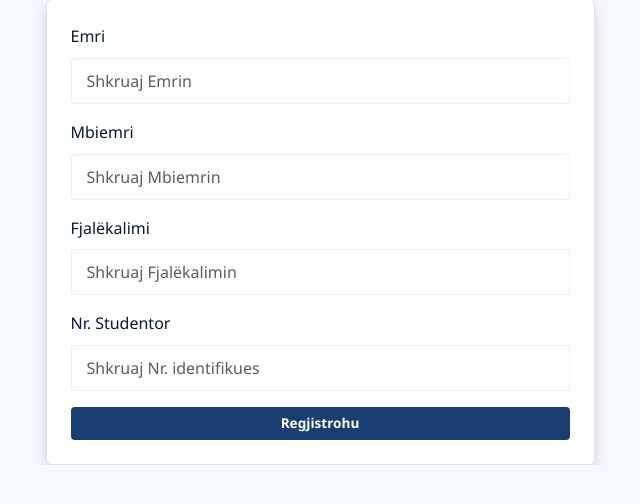
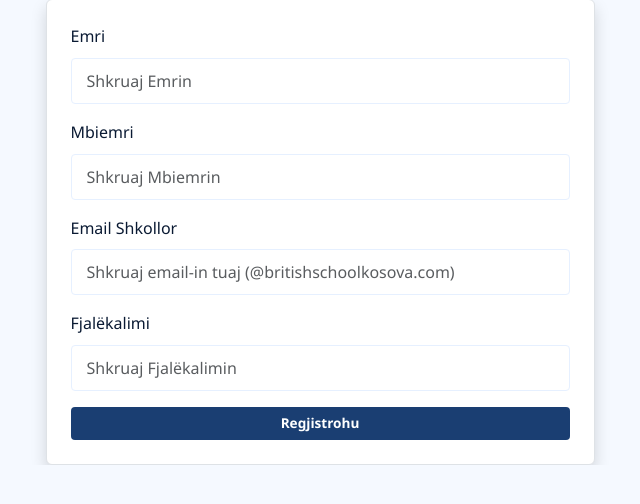
Before and after one commit to Leart-O/PanairBSK, a PHP site: page /signup.php in a window 1280 px wide. Shown: the part 211-715 px from the top of the page, without its empty margins (320-960 px from the left). Run offline with PHP 8.4, Linux system fonts and the light colour scheme.

Commit message:
Finished

```diff
--- a/admin.php
+++ b/admin.php
@@ -8,7 +8,7 @@ if (!isset($_SESSION['user_id']) || $_SESSION['role'] !== 'admin') {
 include("config.php");
 
 // Fetch held books
-$result = $db->query("SELECT bh.id, u.name, u.mbiemri, u.kartela_id, l.title, bh.hold_date, bh.pickup_date, bh.return_status
+$result = $db->query("SELECT bh.id, u.name, u.mbiemri, u.email, l.title, bh.hold_date, bh.pickup_date, bh.return_status
                       FROM book_holds bh
                       JOIN users u ON bh.user_id = u.id
                       JOIN librat l ON bh.book_id = l.id");
@@ -42,7 +42,7 @@ $result = $db->query("SELECT bh.id, u.name, u.mbiemri, u.kartela_id, l.title, bh
             <thead class="table-dark">
                 <tr>
                     <th>Emri i Studentit</th>
-                    <th>Kartela ID</th>
+                    <th>Email</th>
                     <th>Titulli i Librit</th>
                     <th>Data e rezervimit</th>
                     <th>Data e tërheqjes</th>
@@ -54,7 +54,7 @@ $result = $db->query("SELECT bh.id, u.name, u.mbiemri, u.kartela_id, l.title, bh
                 <?php while ($row = $result->fetch_assoc()): ?>
                     <tr>
                         <td><?php echo $row['name'] . ' ' . $row['mbiemri']; ?></td>
-                        <td><?php echo $row['kartela_id']; ?></td>
+                        <td><?php echo $row['email']; ?></td>
                         <td><?php echo $row['title']; ?></td>
                         <td><?php echo $row['hold_date']; ?></td>
                         <td><?php echo $row['pickup_date']; ?></td>
--- a/header.php
+++ b/header.php
@@ -4,15 +4,22 @@ if (session_status() === PHP_SESSION_NONE) {
 }
 include("config.php"); // Lidhja me bazën e të dhënave
 
-if ($_SERVER['REQUEST_METHOD'] === 'POST') {
-    $name = $_POST['name'];
-    $password = password_hash($_POST['password'], PASSWORD_DEFAULT);
-    $mbiemri = $_POST['mbiemri'];
-    $kartela_id = $_POST['kartela_id'];
+if ($_SERVER['REQUEST_METHOD'] === 'POST' && isset($_POST['form_type']) && $_POST['form_type'] === 'registration') {
+    // Validate input
+    $name = isset($_POST['name']) ? trim($_POST['name']) : null;
+    $password = isset($_POST['password']) ? password_hash(trim($_POST['password']), PASSWORD_DEFAULT) : null;
+    $mbiemri = isset($_POST['mbiemri']) ? trim($_POST['mbiemri']) : null;
+    $email = isset($_POST['email']) ? trim($_POST['email']) : null;
+
+    // Check if any field is missing
+    if (!$name || !$password || !$mbiemri || !$email) {
+        echo "<p style='color: red;'>All fields are required.</p>";
+        exit;
+    }
 
     // Shto përdoruesin në tabelën `users`
-    $stmt = $db->prepare("INSERT INTO users (name, password, role, mbiemri, kartela_id) VALUES (?, ?, 'student', ?, ?)");
-    $stmt->bind_param('ssss', $name, $password, $mbiemri, $kartela_id);
+    $stmt = $db->prepare("INSERT INTO users (name, password, role, mbiemri, email) VALUES (?, ?, 'student', ?, ?)");
+    $stmt->bind_param('ssss', $name, $password, $mbiemri, $email);
 
     if ($stmt->execute()) {
         // Ruaj të dhënat e përdoruesit në sesion
@@ -25,7 +32,7 @@ if ($_SERVER['REQUEST_METHOD'] === 'POST') {
     } else {
         // Log error për debugging
         error_log("Error: " . $stmt->error);
-        echo "Error: " . $stmt->error;
+        echo "<p style='color: red;'>Error: " . $stmt->error . "</p>";
     }
 
     $stmt->close();
--- a/main.js
+++ b/main.js
@@ -179,3 +179,17 @@ form.querySelectorAll(".navigate").forEach((nav) => {
     navigateToFormStep(stepNumber);
   });
 });
+
+
+
+function validateEmail() {
+    const emailInput = document.getElementById('email').value;
+    const allowedDomain = "@britishschoolkosova.com";
+
+    if (emailInput.endsWith(allowedDomain)) {
+        return true; // Lejohet
+    } else {
+        alert("Ju lutem përdorni një email që përfundon me @britishschoolkosova.com");
+        return false; // Ndalo dërgimin e formës
+    }
+}
--- a/signup.php
+++ b/signup.php
@@ -1,13 +1,68 @@
 <?php
 session_start();
+include("config.php");
+
+$error_message = ""; // Variabël për të ruajtur mesazhin e gabimit
+
+if ($_SERVER['REQUEST_METHOD'] === 'POST') {
+    $name = isset($_POST['name']) ? trim($_POST['name']) : null;
+    $mbiemri = isset($_POST['mbiemri']) ? trim($_POST['mbiemri']) : null;
+    $email = isset($_POST['email']) ? strtolower(trim($_POST['email'])) : null;
+    $password = isset($_POST['password']) ? password_hash(trim($_POST['password']), PASSWORD_DEFAULT) : null;
+
+    // Kontrollo nëse ndonjë fushë është bosh
+    if (!$name || !$mbiemri || !$email || !$password) {
+        $error_message = "Të gjitha fushat janë të detyrueshme.";
+    } elseif (!filter_var($email, FILTER_VALIDATE_EMAIL)) {
+        // Validimi i email-it
+        $error_message = "Email nuk është i vlefshëm.";
+    } elseif (substr($email, -strlen('@britishschoolkosova.com')) !== '@britishschoolkosova.com') {
+        // Kontrollo nëse email-i përfundon me @britishschoolkosova.com
+        $error_message = "Email duhet të përmbush kërkesat e shkollës. Ju lutem përdorni email-in tuaj shkollor";
+    } else {
+        // Kontrollo nëse email-i ekziston në bazën e të dhënave
+        $stmt = $db->prepare("SELECT id FROM users WHERE email = ?");
+        $stmt->bind_param('s', $email);
+        $stmt->execute();
+        $stmt->store_result();
+
+        if ($stmt->num_rows > 0) {
+            $error_message = "Ky email është përdorur tashmë. Ju lutem përdorni një email tjetër.";
+        } else {
+            // Fut përdoruesin në bazën e të dhënave
+            $stmt = $db->prepare("INSERT INTO users (name, mbiemri, email, password, role) VALUES (?, ?, ?, ?, 'student')");
+            $stmt->bind_param('ssss', $name, $mbiemri, $email, $password);
+
+            if ($stmt->execute()) {
+                $_SESSION['user_id'] = $db->insert_id;
+                $_SESSION['role'] = 'student';
+
+                // Ridrejto te index.php
+                header('Location: index.php');
+                exit;
+            } else {
+                // Log error për debugging
+                error_log("Error: " . $stmt->error);
+                $error_message = "Ka ndodhur një gabim. Ju lutem provoni përsëri.";
+            }
+        }
+        $stmt->close();
+    }
+    $db->close();
+}
 ?>
+
 <?php include("header.php"); ?>
-<?php include("config.php"); ?>
 
 <div class="container mt-5">
     <h1 class="text-center text-primary mb-4">Regjistrohu</h1>
     <div class="row justify-content-center">
         <div class="col-md-6">
+            <?php if (!empty($error_message)): ?>
+                <div class="alert alert-danger text-center">
+                    <?php echo $error_message; ?>
+                </div>
+            <?php endif; ?>
             <form method="POST" action="signup.php" class="p-4 border rounded shadow bg-white">
                 <div class="mb-3">
                     <label for="name" class="form-label">Emri</label>
@@ -18,12 +73,12 @@ session_start();
                     <input type="text" name="mbiemri" id="mbiemri" class="form-control" placeholder="Shkruaj Mbiemrin" required>
                 </div>
                 <div class="mb-3">
+                    <label for="email" class="form-label">Email Shkollor</label>
+                    <input type="email" name="email" id="email" class="form-control" placeholder="Shkruaj email-in tuaj (@britishschoolkosova.com)" required>
+                </div>
+                <div class="mb-3">
                     <label for="password" class="form-label">Fjalëkalimi</label>
                     <input type="password" name="password" id="password" class="form-control" placeholder="Shkruaj Fjalëkalimin" required>
-                </div>
-                <div class="mb-3">
-                    <label for="kartela_id" class="form-label">Nr. Studentor</label>
-                    <input type="text" name="kartela_id" id="kartela_id" class="form-control" placeholder="Shkruaj Nr. identifikues" required>
                 </div>
                 <button type="submit" class="btn btn-primary w-100">Regjistrohu</button>
             </form>
@@ -31,33 +86,4 @@ session_start();
     </div>
 </div>
 
-<?php
-if ($_SERVER['REQUEST_METHOD'] === 'POST') {
-    $name = $_POST['name'];
-    $password = password_hash($_POST['password'], PASSWORD_DEFAULT);
-    $mbiemri = $_POST['mbiemri'];
-    $kartela_id = $_POST['kartela_id'];
-
-    // Insert student into the `users` table
-    $stmt = $db->prepare("INSERT INTO users (name, password, role, mbiemri, kartela_id) VALUES (?, ?, 'student', ?, ?)");
-    $stmt->bind_param('ssss', $name, $password, $mbiemri, $kartela_id);
-
-    if ($stmt->execute()) {
-        $_SESSION['user_id'] = $db->insert_id;
-        $_SESSION['role'] = 'student';
-
-        // Redirect to index.php
-        header('Location: index.php');
-        exit;
-    } else {
-        // Log the error for debugging
-        error_log("Error: " . $stmt->error);
-        echo "Error: " . $stmt->error;
-    }
-
-    $stmt->close();
-    $db->close();
-}
-?>
-
 <?php include("footer.php"); ?>
```
Also changed, not shown: details.php (+7 -1 lines).
